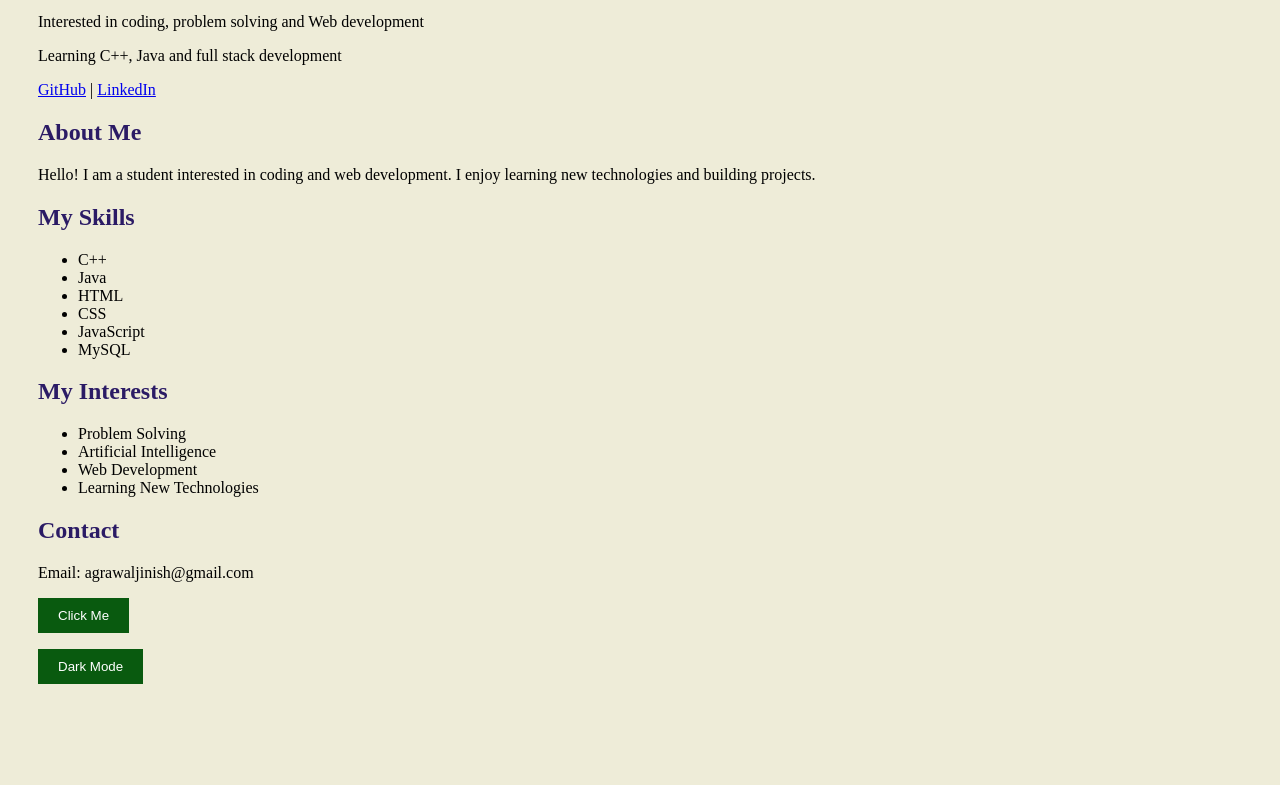
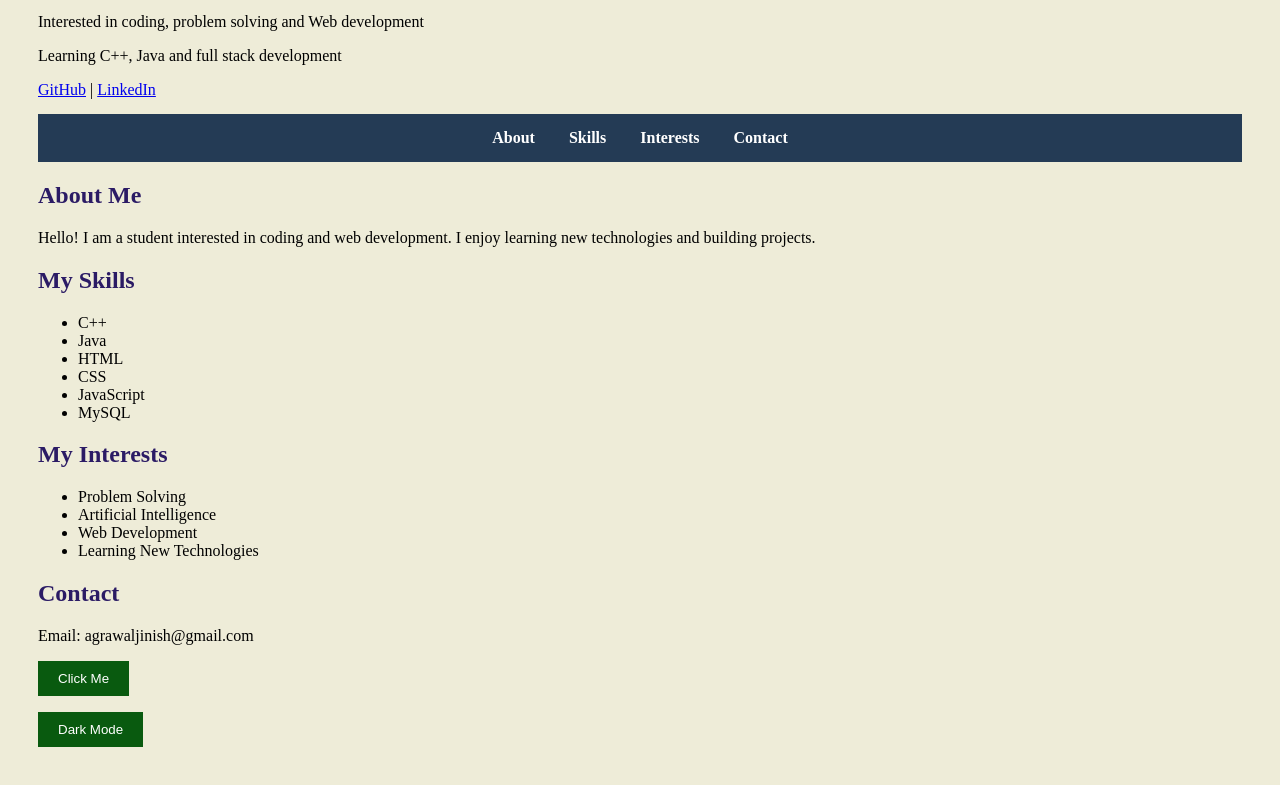
Before and after one commit to agrawaljinish-design/GitHub-practical-test, a plain HTML site: page index.html in a window 1280 px wide. Shown: the part 139-924 px from the top of the page. Before the commit the page ends 861 px from the top, so only its background shows below. Drawn offline with Linux system fonts and the light colour scheme.

Commit message:
Add navigation bar to portfolio

```diff
--- a/index.html
+++ b/index.html
@@ -14,14 +14,20 @@
         <a href="https://github.com/agrawaljinish-design" target="_blank">GitHub</a> |
         <a href="https://www.linkedin.com/in/jinish-agrawal-398879363/" target="_blank">LinkedIn</a>
     </header>
+    <nav>
+        <a href="#about">About</a>
+        <a href="#skills">Skills</a>
+        <a href="#interests">Interests</a>
+        <a href="#contact">Contact</a>
+    </nav>
 
-    <section>
+    <section id="about">
         <h2>About Me</h2>
         <p>Hello! I am a student interested in coding and web development.
         I enjoy learning new technologies and building projects.</p>
     </section>
 
-    <section>
+    <section id="skills">
         <h2>My Skills</h2>
         <ul>
             <li>C++</li>
@@ -33,7 +39,7 @@
         </ul>
     </section>
 
-    <section>
+    <section id="interests">
         <h2>My Interests</h2>
         <ul>
             <li>Problem Solving</li>
@@ -43,7 +49,7 @@
         </ul>
     </section>
 
-    <section>
+    <section id="contact">
         <h2>Contact</h2>
         <p>Email: agrawaljinish@gmail.com</p>
     </section>
--- a/style.css
+++ b/style.css
@@ -27,3 +27,20 @@ button
     background-color: #5f5d5d;
     color: white;
 }
+nav {
+    background-color: #243b55;
+    padding: 15px;
+    text-align: center;
+    margin: 15px 0;
+}
+
+nav a {
+    color: white;
+    text-decoration: none;
+    margin: 15px;
+    font-weight: bold;
+}
+
+nav a:hover {
+    color: yellow;
+}
```
